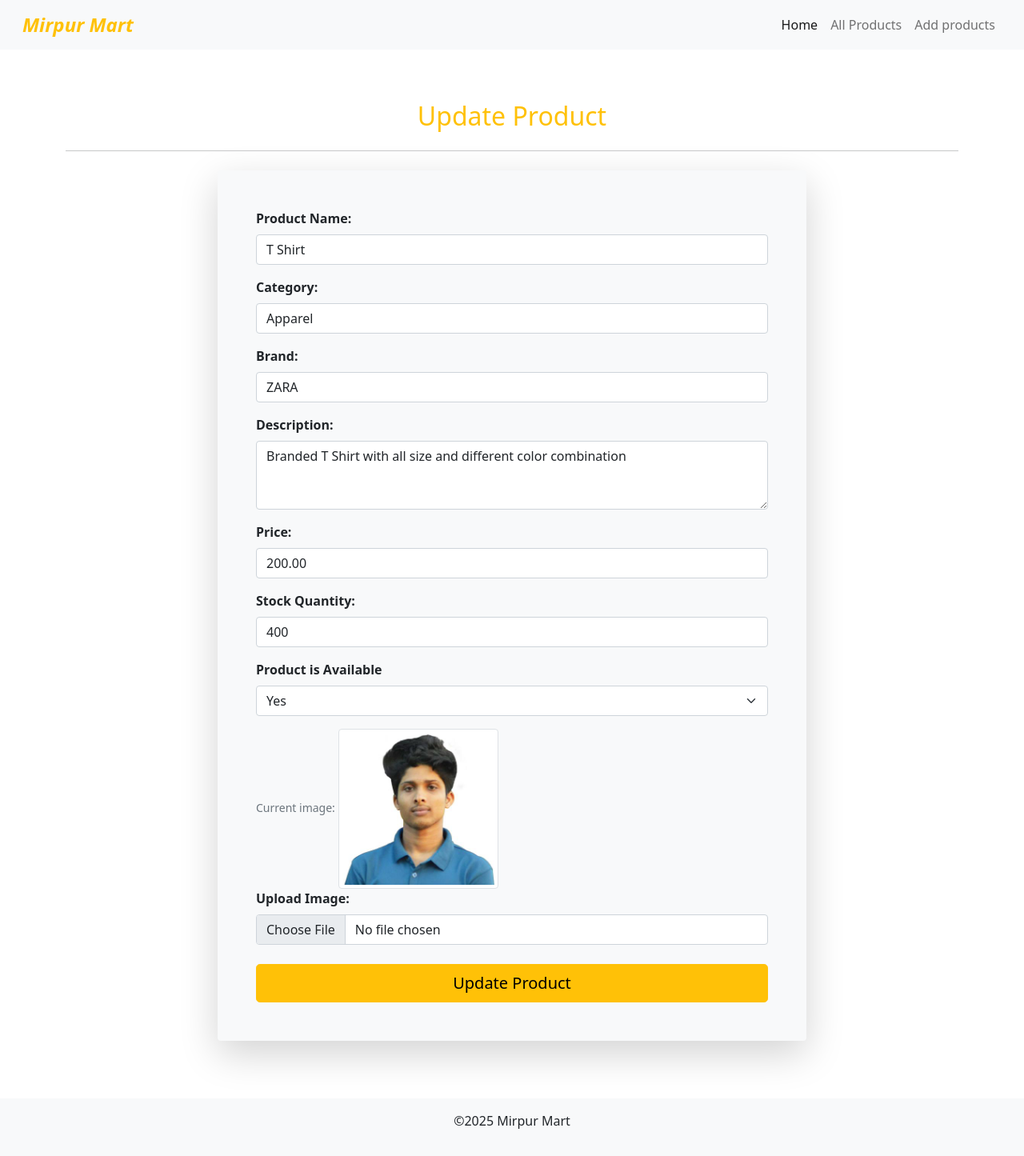
After one commit to NurMohammadakram/Mirpur-Mart, a Django app: page /update_product/1/ in a window 1280 px wide. The commit adds this page. Shown: the whole page at 80% size. Run offline with Django 5.2, Linux system fonts and the light colour scheme; data comes from the database, SQL or seed files in the repository; both versions use the stored data as it was after the commit.

Commit message:
update functionality added with template file

```diff
--- a/products/templates/product_page/all_products.html
+++ b/products/templates/product_page/all_products.html
@@ -61,7 +61,7 @@ All Products - Inventory Management
                     </td>
                     <td>
                         <a href="{% url 'product_details' product.id %}" class="btn btn-sm btn-outline-primary me-1">see Details</a>
-                        <a href="" class="btn btn-sm btn-outline-secondary me-1">Edit</a>
+                        <a href="{% url 'update_product' product.id %}" class="btn btn-sm btn-outline-secondary me-1">update data</a>
                         <a href="" class="btn btn-sm btn-outline-danger">Delete</a>
                     </td>
                 </tr>
--- a/products/templates/product_page/product_details.html
+++ b/products/templates/product_page/product_details.html
@@ -7,7 +7,7 @@ Mart {% endblock title%} {% block content %}
       {% if product.image %}
       <img
         src="{{ product.image.url }}"
-        class="card-img-top"
+        class="card-img-top img-thumbnail"
         style="
           width: 100%;
           height: auto;
--- /dev/null
+++ b/products/templates/product_page/update_product.html
@@ -0,0 +1,82 @@
+{% extends 'base.html' %}
+
+{% block title %}
+Update product info - Mirpur Mart
+{% endblock title %}
+
+{% block content %}
+<section id="add" class="section">
+    <div class="container py-5">
+        <h2 class="text-center text-warning pt-3 mb-4">Update Product</h2>
+        <hr class="mb-4">
+
+        <div class="row justify-content-center">
+            <div class="col-lg-8 col-md-10">
+                <form class="Product-form bg-light p-5 rounded shadow-lg" method="POST" action="{% url 'update_product' product.id %}"
+                    enctype="multipart/form-data">
+                    {% csrf_token %}
+
+                    <div class="mb-3">
+                        <label for="productName" class="form-label fw-bold">Product Name:</label>
+                        <input type="text" class="form-control" id="productName" placeholder="Enter product name"
+                            name="name" value="{{ product.name }}">
+                    </div>
+
+                    <div class="mb-3">
+                        <label for="productCategory" class="form-label fw-bold">Category:</label>
+                        <input type="text" class="form-control" id="productCategory"
+                            placeholder="e.g., Electronics, Apparel" name="category" value="{{ product.category }}">
+                    </div>
+
+                    <div class="mb-3">
+                        <label for="productBrand" class="form-label fw-bold">Brand:</label>
+                        <input type="text" class="form-control" id="productBrand" placeholder="e.g., Acme Corp, Nike"
+                            name="brand" value="{{ product.brand }}">
+                    </div>
+
+                    <div class="mb-3">
+                        <label for="productDescription" class="form-label fw-bold">Description:</label>
+                        <textarea class="form-control" id="productDescription" placeholder="Enter description"
+                            name="description" rows="3" >{{ product.description }}</textarea>
+                    </div>
+
+                    <div class="mb-3">
+                        <label for="productPrice" class="form-label fw-bold">Price:</label>
+                        <input type="number" step="0.01" class="form-control" id="productPrice"
+                            placeholder="Enter price (e.g., 99.99)" name="price" value="{{ product.price }}">
+                    </div>
+
+                    <div class="mb-3">
+                        <label for="stockQuantity" class="form-label fw-bold">Stock Quantity:</label>
+                        <input type="number" class="form-control" id="stockQuantity"
+                            placeholder="Enter number of items in stock" name="stock_quantity" value="{{ product.stock_quantity }}">
+                    </div>
+
+                    <div class="mb-3">
+                        <label for="isAvailable" class="form-label fw-bold">Product is Available</label>
+                        <select id="isAvailable" name="is_available" class="form-select" >
+                            <option value="True" {% if product.is_available %}selected{% endif %}>Yes</option>
+                            <option value="False" {% if not product.is_available %}selected{% endif %}>No</option>
+                        </select>
+                    </div>
+
+                    <div class="mb-4">
+                        {% if product.image %}
+                        <div class="mt-2">
+                            <small class="text-muted">Current image:</small>
+                            <img src="{{ product.image.url }}" alt="{{ product.name }}" class="img-thumbnail" style="max-width: 200px;">
+                        </div>
+                        {% endif %}
+                        <label for="productImage" class="form-label fw-bold">Upload Image:</label>
+                        <input type="file" class="form-control" id="productImage" accept="image/*" name="image" aria-label="Update file">
+                    </div>
+
+                    <div class="d-grid gap-2">
+                        <button type="submit" class="btn btn-warning btn-lg">Update Product</button>
+                    </div>
+                </form>
+            </div>
+        </div>
+    </div>
+</section>
+{% endblock content %}
--- a/products/urls.py
+++ b/products/urls.py
@@ -7,4 +7,5 @@ urlpatterns = [
     path('add_product/', views.add_product, name='add_product'),
     path('all_products/', views.all_products, name='all_products'),
     path('product/<int:product_id>/', views.product_details, name='product_details'),
+    path('update_product/<int:product_id>/', views.update_product, name='update_product'),
 ]
--- a/products/views.py
+++ b/products/views.py
@@ -21,8 +21,7 @@ def add_product(request):
         category = request.POST.get('category')
         brand = request.POST.get('brand')
 
-        is_av_raw = request.POST.get('is_available', 'True')
-        is_available = str(is_av_raw).lower() in ('true', '1', 'yes')
+        is_available = request.POST.get('is_available', 'True')
 
         stock_raw = request.POST.get('stock_quantity', '0')
         try:
@@ -62,3 +61,48 @@ def product_details(request, product_id):
     }
 
     return render(request, 'product_page/product_details.html', context)
+
+def update_product(request, product_id):
+    productData = get_object_or_404(Product, id=product_id)
+
+    if request.method == 'POST':
+        name = request.POST.get('name')
+        description = request.POST.get('description')
+
+        price_raw = request.POST.get('price', '0')
+        try:
+            price = Decimal(price_raw)
+        except (InvalidOperation, TypeError):
+            price = Decimal('0.00')
+
+        category = request.POST.get('category')
+        brand = request.POST.get('brand')
+
+        is_available = request.POST.get('is_available', 'True')
+
+        stock_raw = request.POST.get('stock_quantity', '0')
+        try:
+            stock_quantity = int(stock_raw)
+        except (ValueError, TypeError):
+            stock_quantity = 0
+
+        image = request.FILES.get('image')
+
+        productData.name = name
+        productData.description = description
+        productData.price = price
+        productData.category = category
+        productData.brand = brand
+        productData.is_available = is_available
+        productData.stock_quantity = stock_quantity
+        if image:
+            productData.image = image
+
+        productData.save()
+        return redirect('product_details', productData.id)
+
+    context = {
+        'product': productData,
+    }
+
+    return render(request, 'product_page/update_product.html', context)
```
Also changed, not shown: db.sqlite3, media/product/images/WhatsApp_Image_2025-08-16_at_16.26.43_cbbeda72.jpg (added), media/product/images/WhatsApp_Image_2025-08-16_at_16.26.45_fd95c85e.jpg (added), media/product/images/my_pic.jfif (added).
